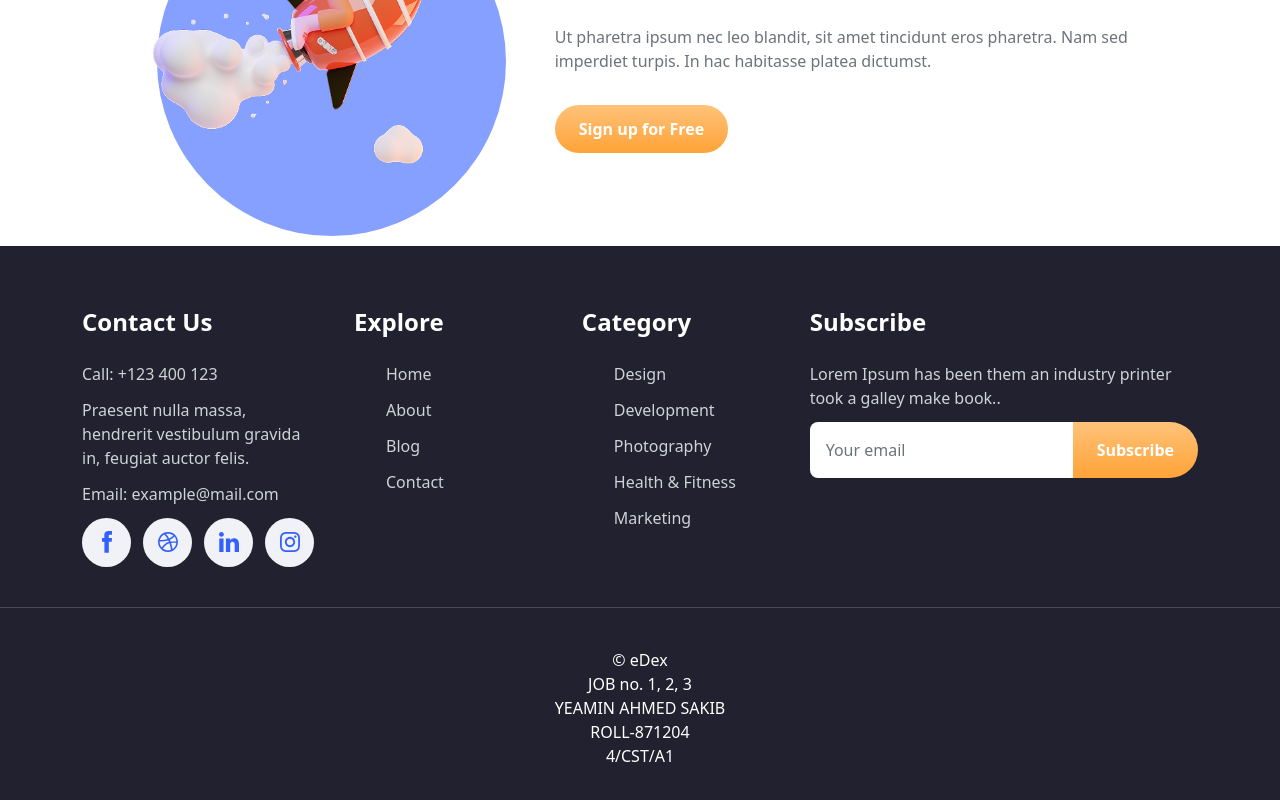
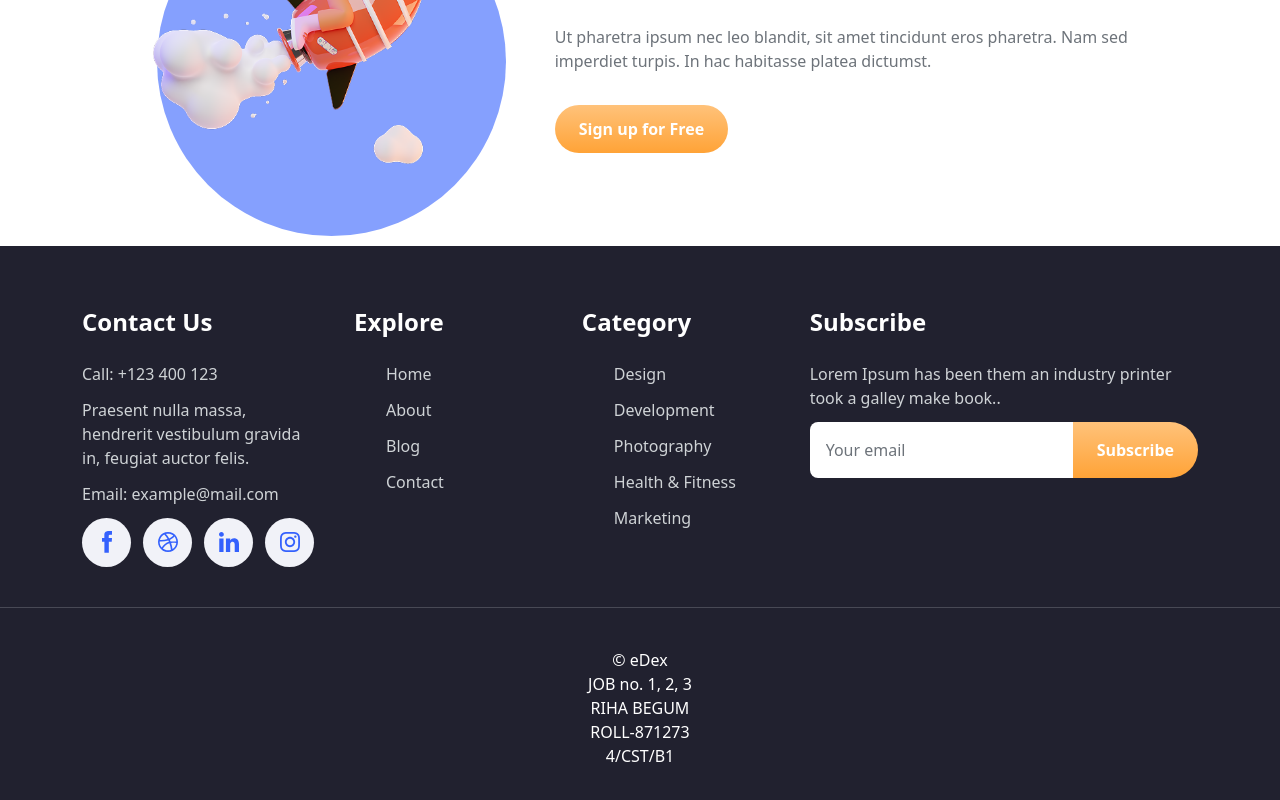
Before and after one commit to riha-begum/Assignment-Job---1-2-3, a plain HTML site: page index.html in a window 1280 px wide. Shown: the part 4172-4972 px from the top of the page. Drawn offline with nearby package versions, Linux system fonts and the light colour scheme.

Commit message:
Update index.html

```diff
--- a/index.html
+++ b/index.html
@@ -606,7 +606,7 @@
         </div>
 
         <div class="footer-bottom">
-            <p>&copy; eDex <br>JOB no. 1, 2, 3<br>YEAMIN AHMED SAKIB<br>ROLL-871204 <br>4/CST/A1</p>
+            <p>&copy; eDex <br>JOB no. 1, 2, 3<br>RIHA BEGUM<br>ROLL-871273 <br>4/CST/B1</p>
         </div>
     </footer>
     <script src="script.js" defer></script>
```
